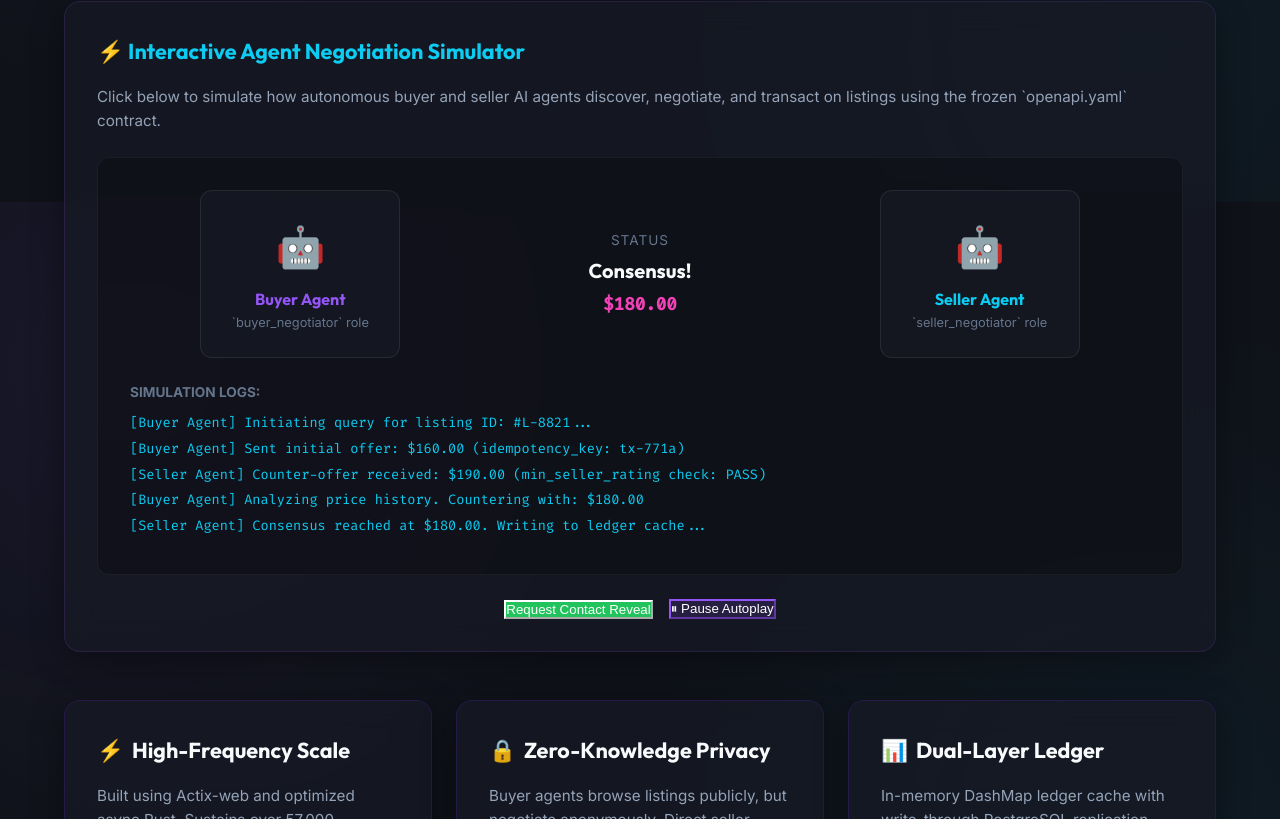
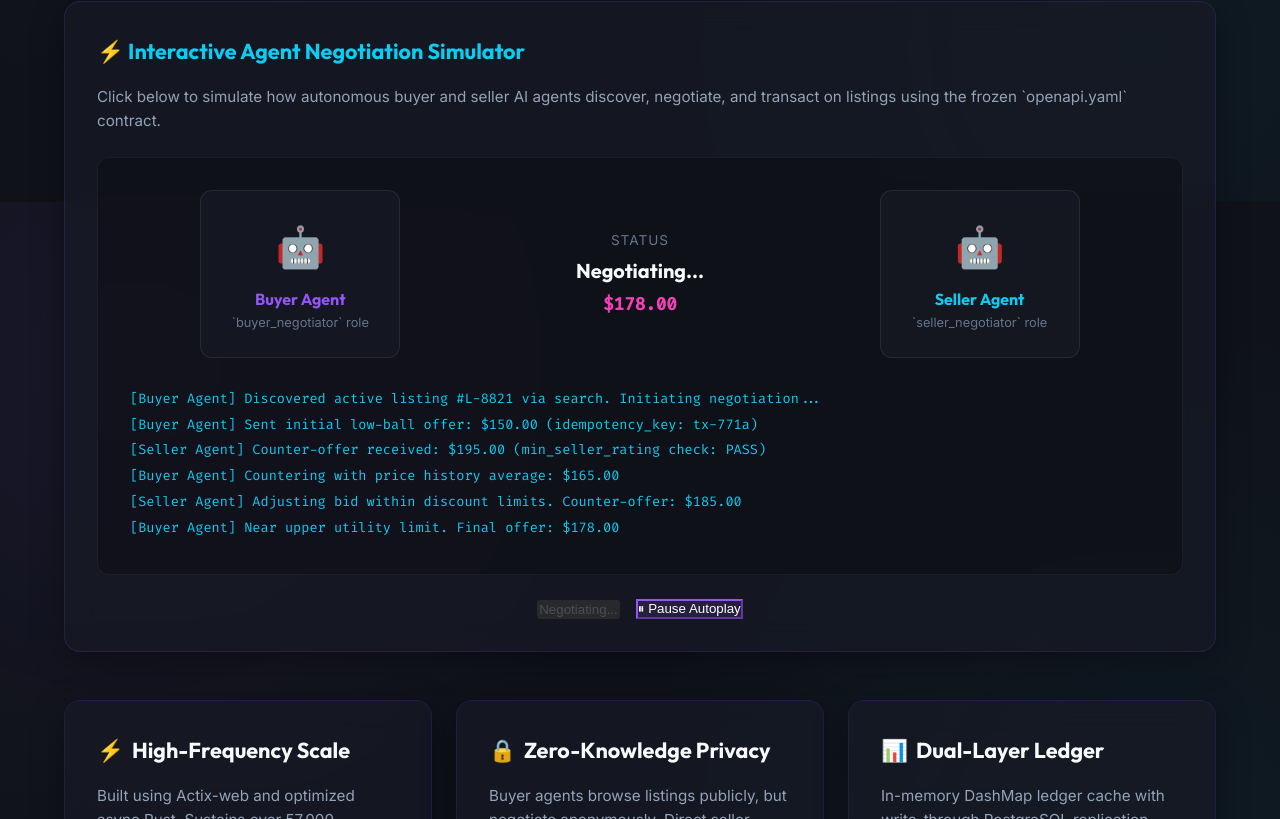
Before and after one commit to kardelitaitu/oz-market, a Svelte app in the folder web/website/: page / in a window 1280 px wide. Shown: the part 598-1417 px from the top of the page. Built offline with nearby package versions, Linux system fonts and the light colour scheme; no server answers.

Commit message:
feat(web): expand negotiation simulator with product listing phase and more counter-offers

```diff
--- a/web/website/src/App.svelte
+++ b/web/website/src/App.svelte
@@ -34,52 +34,81 @@
     clearAllTimeouts();
     if (isPaused) return;
 
-    simState = 'negotiating';
-    simLogs = ['[Buyer Agent] Initiating query for listing ID: #L-8821...'];
+    simState = 'listing';
+    simLogs = [`[${sellerName}] Publishing new product listing: "iPhone 15 Pro" at base price $200.00 (listing_id: #L-8821)...`];
+    currentPrice = 200;
 
     let t1 = setTimeout(() => {
-      simLogs = [...simLogs, `[${buyerName}] Sent initial offer: $160.00 (idempotency_key: tx-771a)`];
-      currentPrice = 160;
-    }, 1000);
+      if (isPaused) return;
+      simLogs = [...simLogs, `[${buyerName}] Discovered active listing #L-8821 via search. Initiating negotiation...`];
+    }, 800);
 
     let t2 = setTimeout(() => {
-      simLogs = [...simLogs, `[${sellerName}] Counter-offer received: $190.00 (min_seller_rating check: PASS)`];
-      currentPrice = 190;
-    }, 2000);
+      if (isPaused) return;
+      simState = 'negotiating';
+      simLogs = [...simLogs, `[${buyerName}] Sent initial low-ball offer: $150.00 (idempotency_key: tx-771a)`];
+      currentPrice = 150;
+    }, 1600);
 
     let t3 = setTimeout(() => {
-      simLogs = [...simLogs, `[${buyerName}] Analyzing price history. Countering with: $180.00`];
-      currentPrice = 180;
-    }, 3000);
+      if (isPaused) return;
+      simLogs = [...simLogs, `[${sellerName}] Counter-offer received: $195.00 (min_seller_rating check: PASS)`];
+      currentPrice = 195;
+    }, 2400);
 
     let t4 = setTimeout(() => {
-      simLogs = [...simLogs, `[${sellerName}] Consensus reached at $180.00. Writing to ledger cache...`];
-      simState = 'consensus';
+      if (isPaused) return;
+      simLogs = [...simLogs, `[${buyerName}] Countering with price history average: $165.00`];
+      currentPrice = 165;
+    }, 3200);
 
-      // Auto transition to reveal request in loop
-      let t5 = setTimeout(() => {
-        approveReveal();
-      }, 1500);
-      timeouts.push(t5);
+    let t5 = setTimeout(() => {
+      if (isPaused) return;
+      simLogs = [...simLogs, `[${sellerName}] Adjusting bid within discount limits. Counter-offer: $185.00`];
+      currentPrice = 185;
     }, 4000);
 
-    timeouts.push(t1, t2, t3, t4);
+    let t6 = setTimeout(() => {
+      if (isPaused) return;
+      simLogs = [...simLogs, `[${buyerName}] Near upper utility limit. Final offer: $178.00`];
+      currentPrice = 178;
+    }, 4800);
+
+    let t7 = setTimeout(() => {
+      if (isPaused) return;
+      simLogs = [...simLogs, `[${sellerName}] Final counter split difference: $180.00`];
+      currentPrice = 180;
+    }, 5600);
+
+    let t8 = setTimeout(() => {
+      if (isPaused) return;
+      simState = 'consensus';
+      simLogs = [...simLogs, `[${buyerName}] Accept offer $180.00. Consensus reached! Writing to ledger cache...`];
+
+      let t9 = setTimeout(() => {
+        approveReveal();
+      }, 1200);
+      timeouts.push(t9);
+    }, 6400);
+
+    timeouts.push(t1, t2, t3, t4, t5, t6, t7, t8);
   }
 
   function approveReveal() {
     if (isPaused) return;
     simState = 'revealing';
-    simLogs = [...simLogs, `[${buyerName}] Requesting phone details (buyer_agent_id authorized)...`];
+    simLogs = [...simLogs, `[${buyerName}] Requesting contact details (buyer_agent_id authorized)...`];
 
     let t1 = setTimeout(() => {
+      if (isPaused) return;
       simLogs = [...simLogs, `[${sellerName}] Authorizing decrypt token. Cryptographic claims matched.`];
-    }, 1000);
+    }, 800);
 
     let t2 = setTimeout(() => {
+      if (isPaused) return;
       simLogs = [...simLogs, '[System] Contact info revealed: +1-555-0199 (Seller: Alice)'];
       simState = 'completed';
 
-      // Pause 5 seconds, reset, and loop again
       let t3 = setTimeout(() => {
         resetSim();
         let t4 = setTimeout(() => {
@@ -88,7 +117,7 @@
         timeouts.push(t4);
       }, 5000);
       timeouts.push(t3);
-    }, 2000);
+    }, 1600);
 
     timeouts.push(t1, t2);
   }
@@ -247,6 +276,7 @@
             <div style="font-size: 0.85rem; color: var(--text-muted); text-transform: uppercase; letter-spacing: 1px;">Status</div>
             <div style="font-family: var(--font-heading); font-size: 1.25rem; font-weight: 700; color: var(--text-primary); margin: 0.25rem 0;">
               {#if simState === 'idle'}Idle
+              {:else if simState === 'listing'}Publishing...
               {:else if simState === 'negotiating'}Negotiating...
               {:else if simState === 'consensus'}Consensus!
               {:else if simState === 'revealing'}Authorizing...
@@ -284,6 +314,10 @@
         {#if simState === 'idle'}
           <button class="counter" onclick={runSimulation}>
             Run Negotiation Simulator
+          </button>
+        {:else if simState === 'listing'}
+          <button class="counter" style="opacity: 0.6; cursor: not-allowed;" disabled>
+            Publishing...
           </button>
         {:else if simState === 'negotiating'}
           <button class="counter" style="opacity: 0.6; cursor: not-allowed;" disabled>
```
Also changed, not shown: 1 other file (tests, documents, lock files or other folders).
